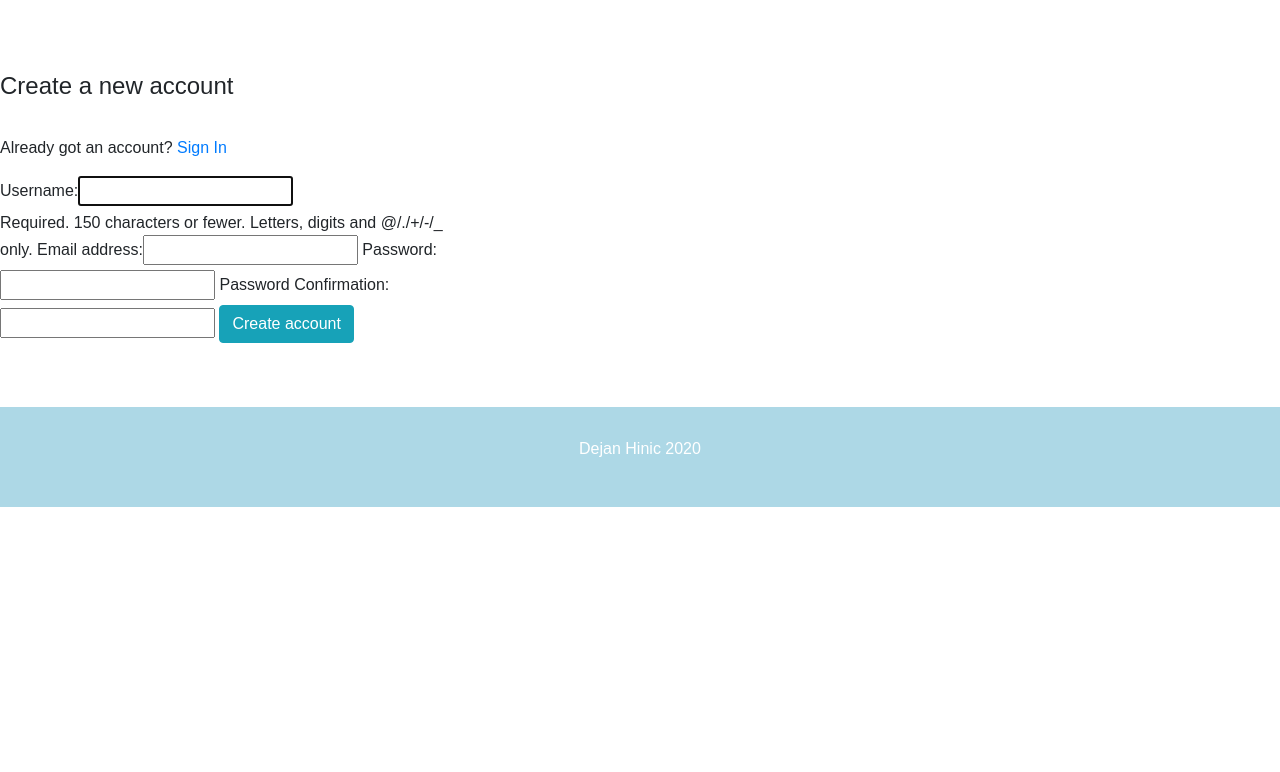
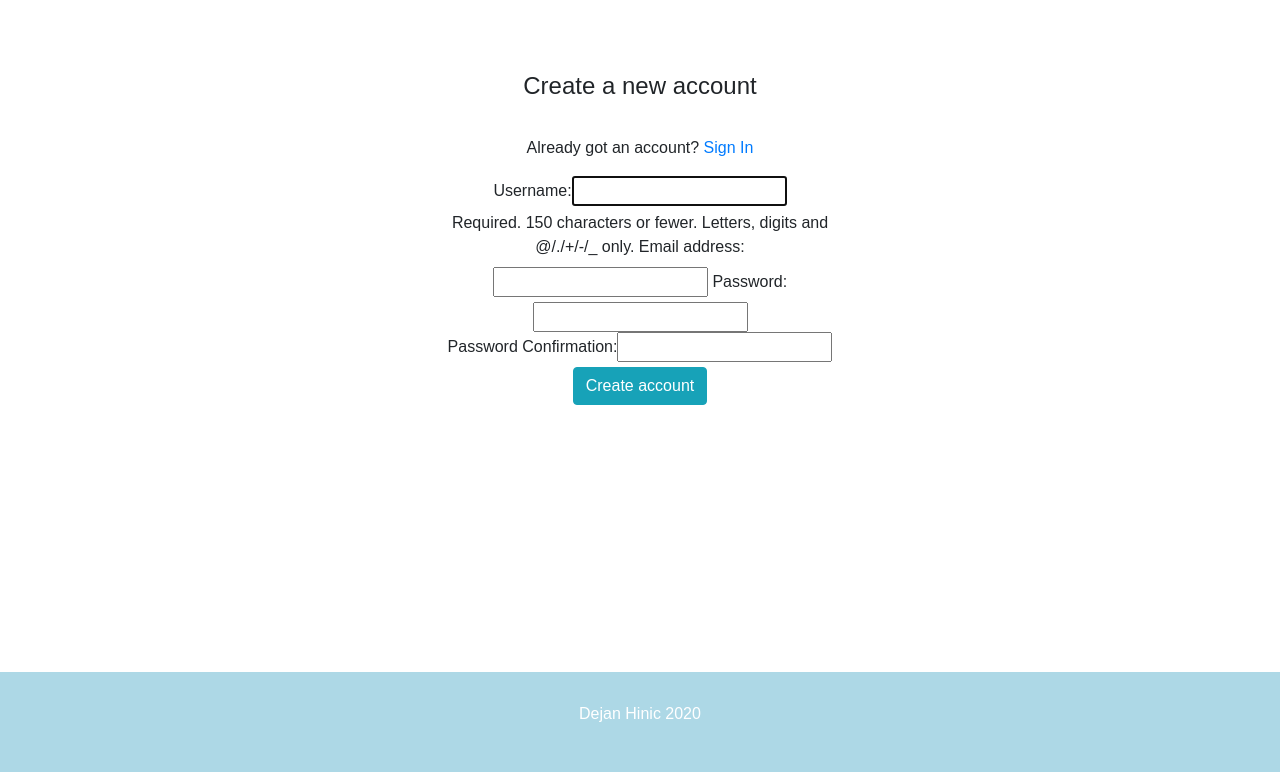
Before and after one commit to DejanHinic/eco-soaps, a Django app: template accounts/templates/register.html in a window 1280 px wide. Shown: the part 56-828 px from the top of the page. Before the commit the page ends 563 px from the top, so only its background shows below. Run offline with Django 3.2, Linux system fonts and the light colour scheme; the template is opened without the code that fills it: values that come from a table or form of the project are taken from there, others are empty; some libraries are stand-ins or nearby versions.

Commit message:
registration style

```diff
--- a/accounts/templates/register.html
+++ b/accounts/templates/register.html
@@ -1,6 +1,7 @@
 {% extends "base.html" %}
 {% load bootstrap_tags %}
 {% block content %}
+<div id="login_container" class="container">
     <form method="post" action="{% url 'register' %}" class="accountform">
         <fieldset class="form-group">
             <legend>Create a new account</legend>
@@ -10,4 +11,6 @@
             <button type="submit" class="btn btn-primary">Create account</button>
         </fieldset>
     </form>
+</div>
+<br>
 {% endblock %}
```
Also changed, not shown: db.sqlite3.
